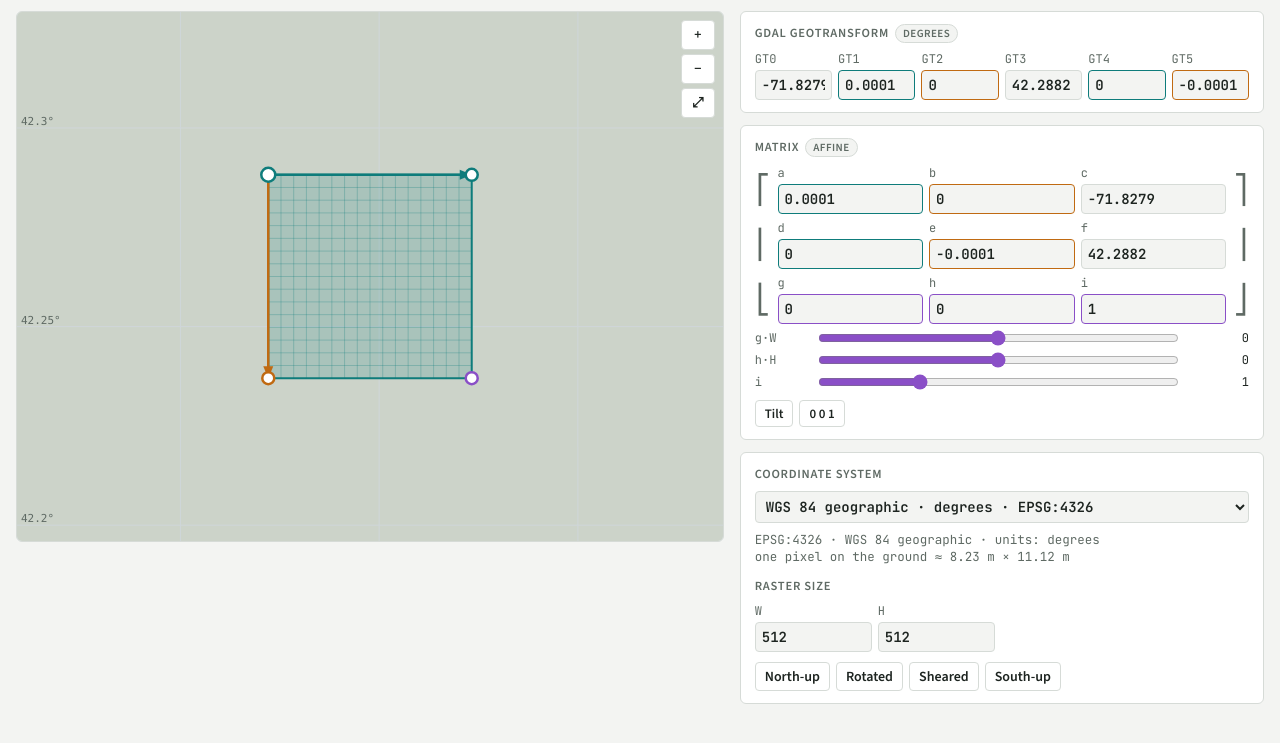
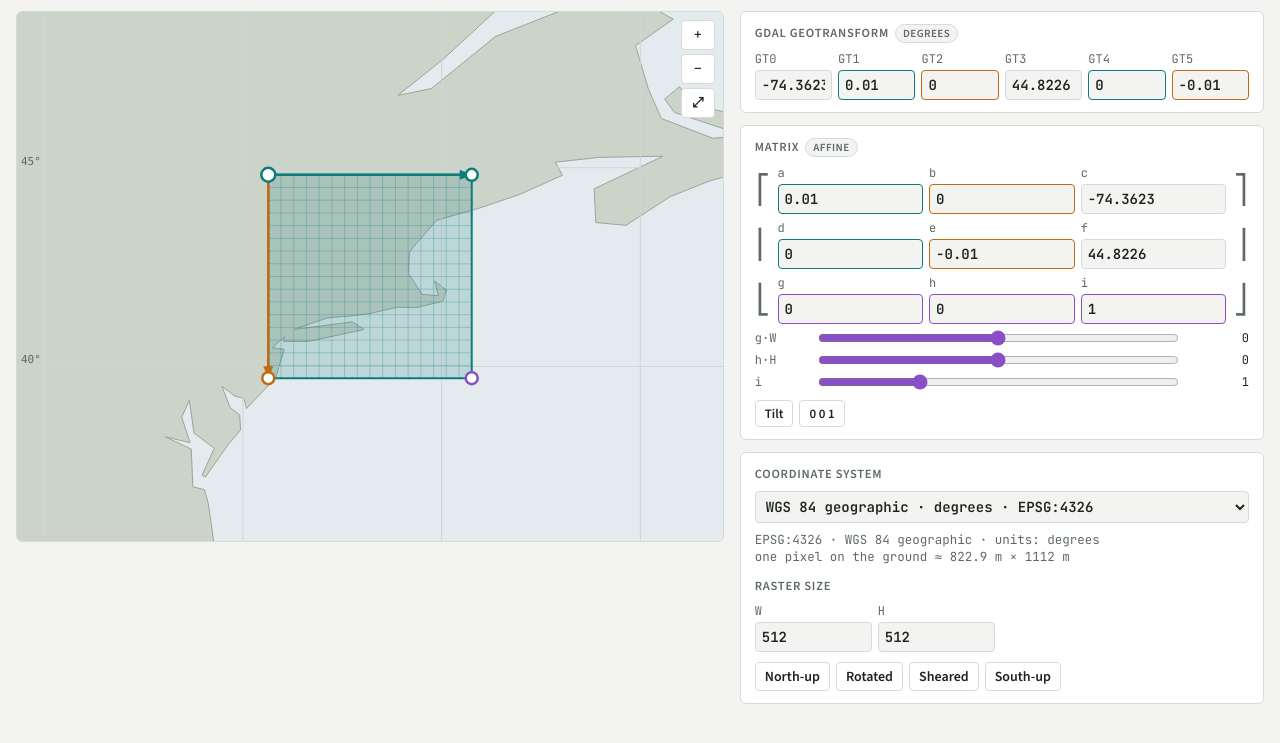
Before and after one commit to DWGodwin/demos, a plain HTML site: page geotransform.html in a window 1280 px wide. Shown: the part 53-796 px from the top of the page. Drawn offline with nearby package versions, Linux system fonts and the light colour scheme.

Commit message:
big raster

```diff
--- a/geotransform.html
+++ b/geotransform.html
@@ -211,10 +211,10 @@ function tmInv(x,y,lon0,north){
   return [lon0+lam/D2R, phi/D2R];
 }
 var CRS={
-  '4326':{name:'WGS 84 geographic', code:'EPSG:4326', unit:'°', px:0.0001, maxLat:90, upd:1,
+  '4326':{name:'WGS 84 geographic', code:'EPSG:4326', unit:'°', px:0.01, maxLat:90, upd:1,
           fwd:function(lon,lat){return [lon,lat];}, inv:function(x,y){return [x,y];}},
-  '3857':{name:'Web Mercator', code:'EPSG:3857', unit:'m', px:10, maxLat:85, upd:111320, fwd:merFwd, inv:merInv},
-  'utm': {name:'UTM', unit:'m', px:10, maxLat:84, upd:111320,
+  '3857':{name:'Web Mercator', code:'EPSG:3857', unit:'m', px:1000, maxLat:85, upd:111320, fwd:merFwd, inv:merInv},
+  'utm': {name:'UTM', unit:'m', px:1000, maxLat:84, upd:111320,
           fwd:function(lon,lat){return tmFwd(lon,lat,utmLon0(),crs.north);}, inv:function(x,y){return tmInv(x,y,utmLon0(),crs.north);}}
 };
 function crsDef(){return CRS[crs.id];}
@@ -292,7 +292,7 @@ document.getElementById('tilt').addEventListener('click',function(){
 document.getElementById('resetrow').addEventListener('click',function(){T.g=0; T.h=0; T.i=1; writeInputs(); fitRaster();});
 
 // ----- presets ------------------------------------------------------------
-// pixel size comes from the CRS (0.0001° or 10 m); the raster centre pixel lands on Worcester
+// pixel size comes from the CRS (0.01° or 1000 m); the raster centre pixel lands on Worcester
 function applyPreset(name){
   var p=crsDef().px, r=name==='rot'?20*Math.PI/180:0, c=proj(WORC[0],WORC[1]);
   T.a=p*Math.cos(r); T.b=p*Math.sin(r)+(name==='shear'?0.4*p:0); T.d=p*Math.sin(r); T.e=(name==='south'?p:-p)*Math.cos(r);
```
